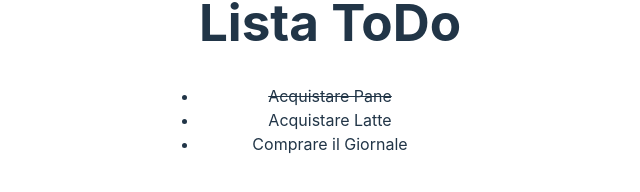
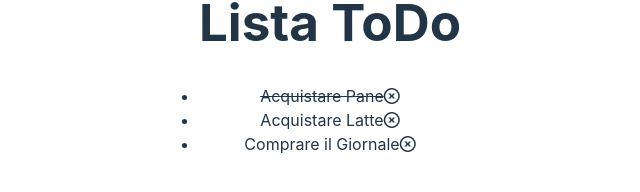
Before and after one commit to danieledisco/vue-todolist, a Vue app: page / in a window 1280 px wide. Shown: the part 334-526 px from the top of the page, without its empty margins (330-970 px from the left). Built offline with nearby package versions, Linux system fonts and the light colour scheme.

Commit message:
Milestone 2

```diff
--- a/src/App.vue
+++ b/src/App.vue
@@ -21,6 +21,12 @@ export default {
           }
         ]
     }
+  },
+  methods: {
+    removeTask(index) {
+      console.log('Remove task', index);
+      this.toDoList.splice(index, 1);
+    }
   }
 }
 </script>
@@ -28,9 +34,13 @@ export default {
 <template>
   <ul>
     <h1>Lista ToDo</h1>
-    <li v-for="task in toDoList">
+    <li v-for="(task, index) in toDoList">
       <span :style="{ textDecoration: task.done ? 'line-through' : '' }">
         {{ task.text }}
+      </span>
+
+      <span @click="removeTask(index)">
+        <i class="fa-regular fa-circle-xmark"></i>
       </span>
 
 
```
Also changed, not shown: 1 other file (tests, documents, lock files or other folders).
